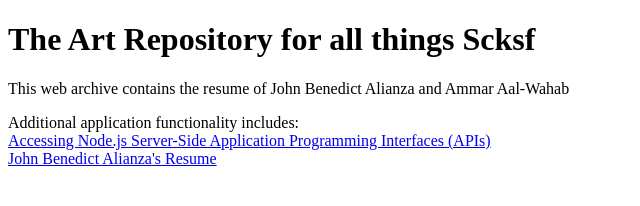
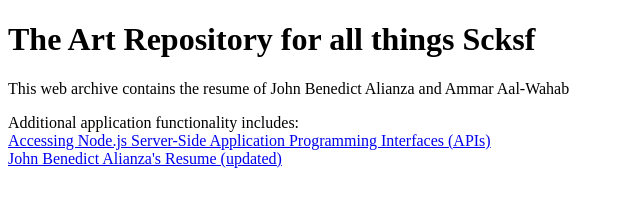
Before and after one commit to ToshisCorner/COE490-S2-Azure, a website: page static/index.html in a window 1280 px wide. Shown: the full height of the page, 0-640 px from the left. Drawn offline with Linux system fonts and the light colour scheme.

Commit message:
Update index.html

```diff
--- a/static/index.html
+++ b/static/index.html
@@ -9,6 +9,6 @@
 
 Additional application functionality includes:<br />
 <a href="fetching-from-server.html" target="_blank">Accessing Node.js Server-Side Application Programming Interfaces (APIs)</a><br />
-<a href="john-benedict-resume.html">John Benedict Alianza's Resume</a>
+<a href="john-benedict-resume.html">John Benedict Alianza's Resume (updated)</a>
 </body>
 </html>
```
